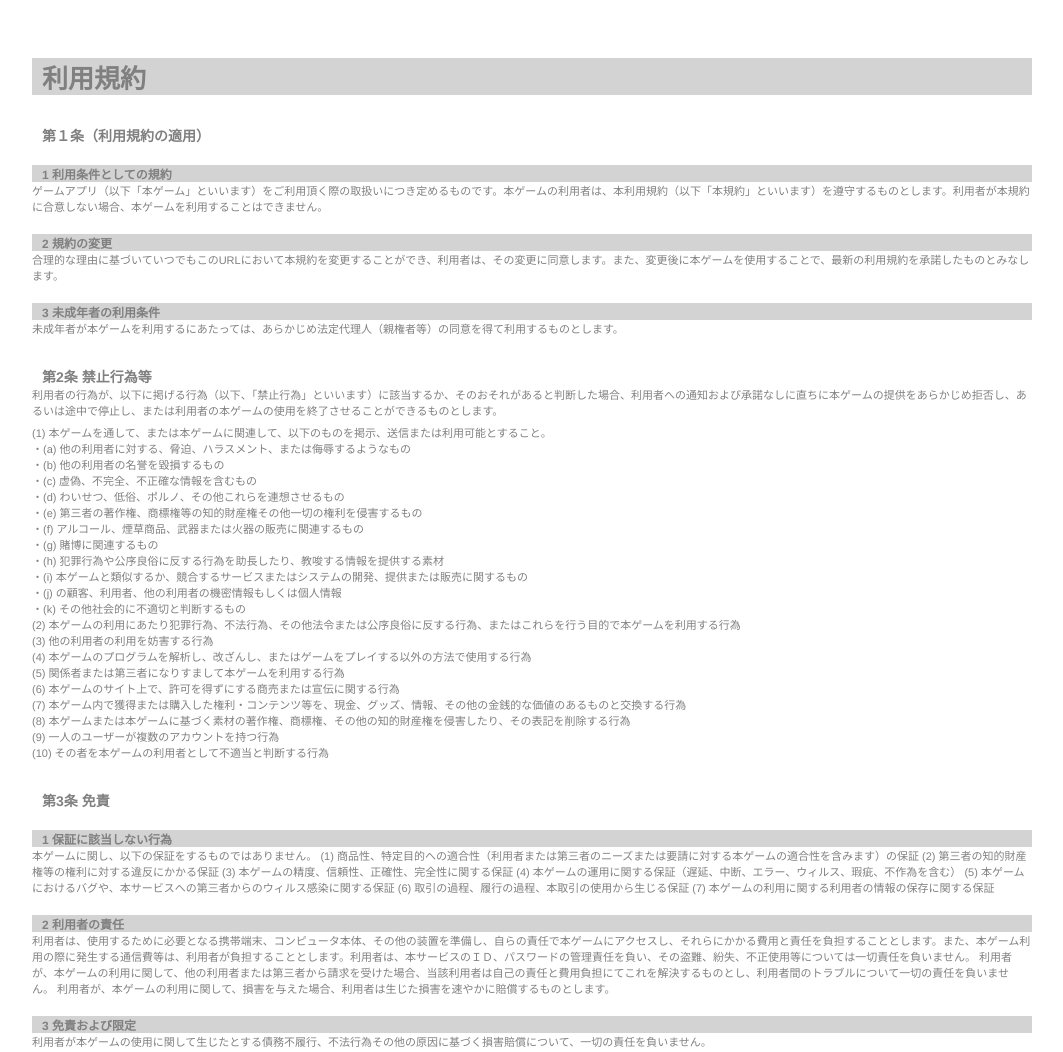
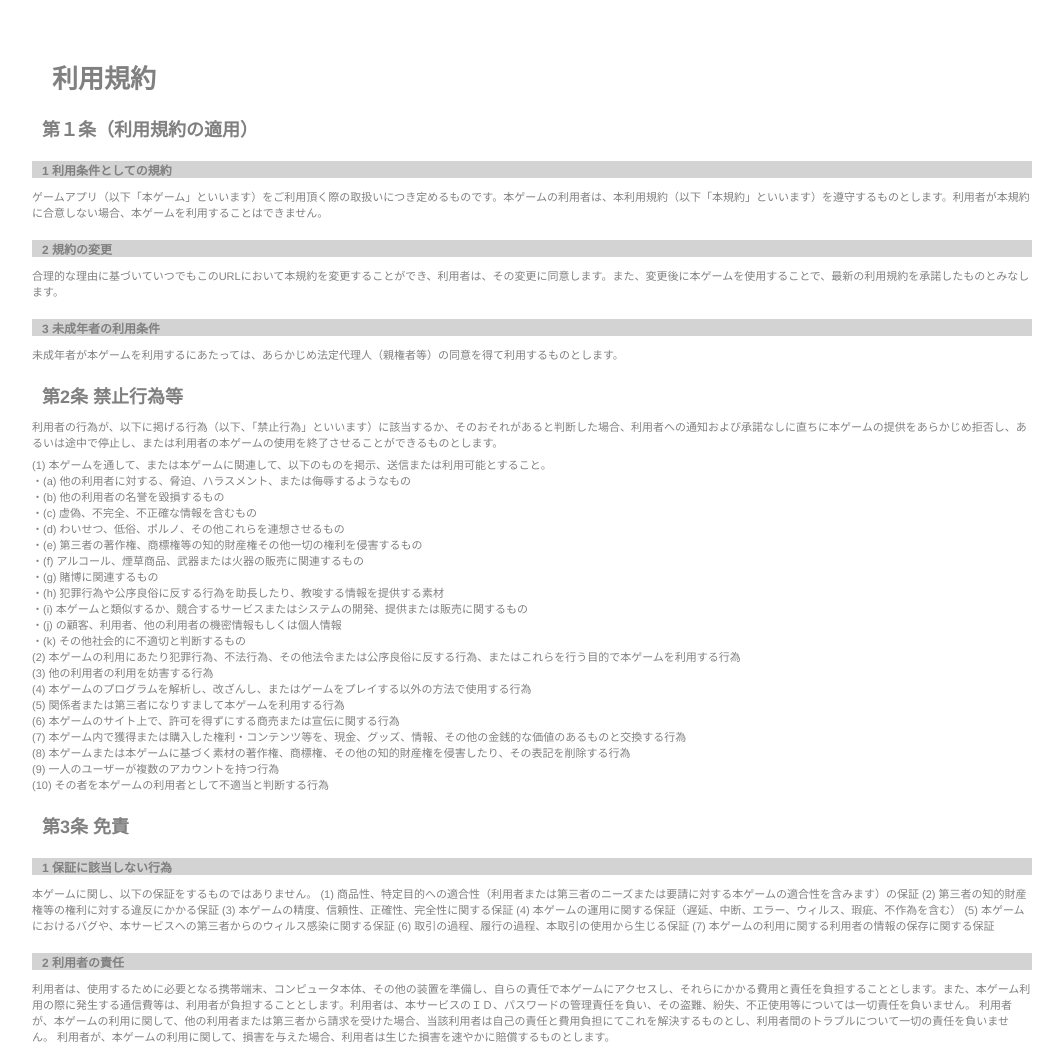
Before and after one commit to mkgames-info/termsofservice, a plain HTML site: page ja/index.html in a window 1280 px wide. Shown: the top 1052 px of the page, without its empty margins (108-1171 px from the left). Drawn offline with Linux system fonts and the light colour scheme.

Commit message:
Update style.css

```diff
--- a/ja/style.css
+++ b/ja/style.css
@@ -1,28 +1,24 @@
 body {
-/*  background: #d3d3d3;*/
-  /*背景色*/
+
 }
 
 h2 {
-  background: #d3d3d3;
-/*  background: gray;*/
   font-size: 26px;
-  margin: 16px 0 0px;
+  margin: 16px 0px 16px 10px;
   padding: 0px 0px 0px 10px;
-/*  color: white;*/
 }
 
 h3 {
 /*  background: #d3d3d3;*/
-  font-size: 14px;
-  margin: 30px 0 0px;
+  font-size: 18px;
+  margin: 20px 0px 10px 0px;
   padding: 0px 0px 0px 10px;
 }
 
 h4 {
   background: #d3d3d3;
   font-size: 12px;
-  margin: 20px 0px 0px 0px;
+  margin: 20px 0px 10px 0px;
   padding: 0px 0px 0px 10px;
 }
 
```
